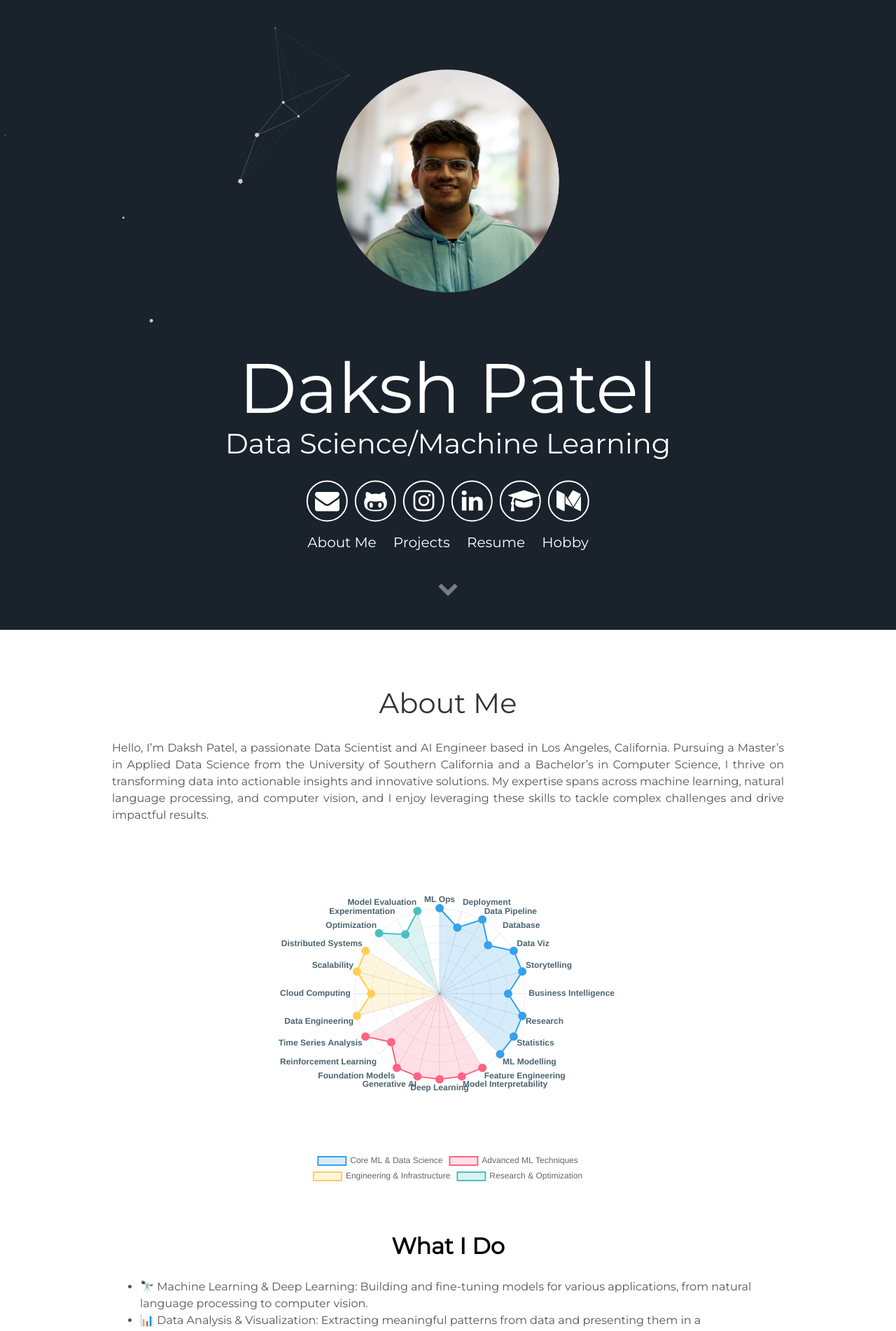
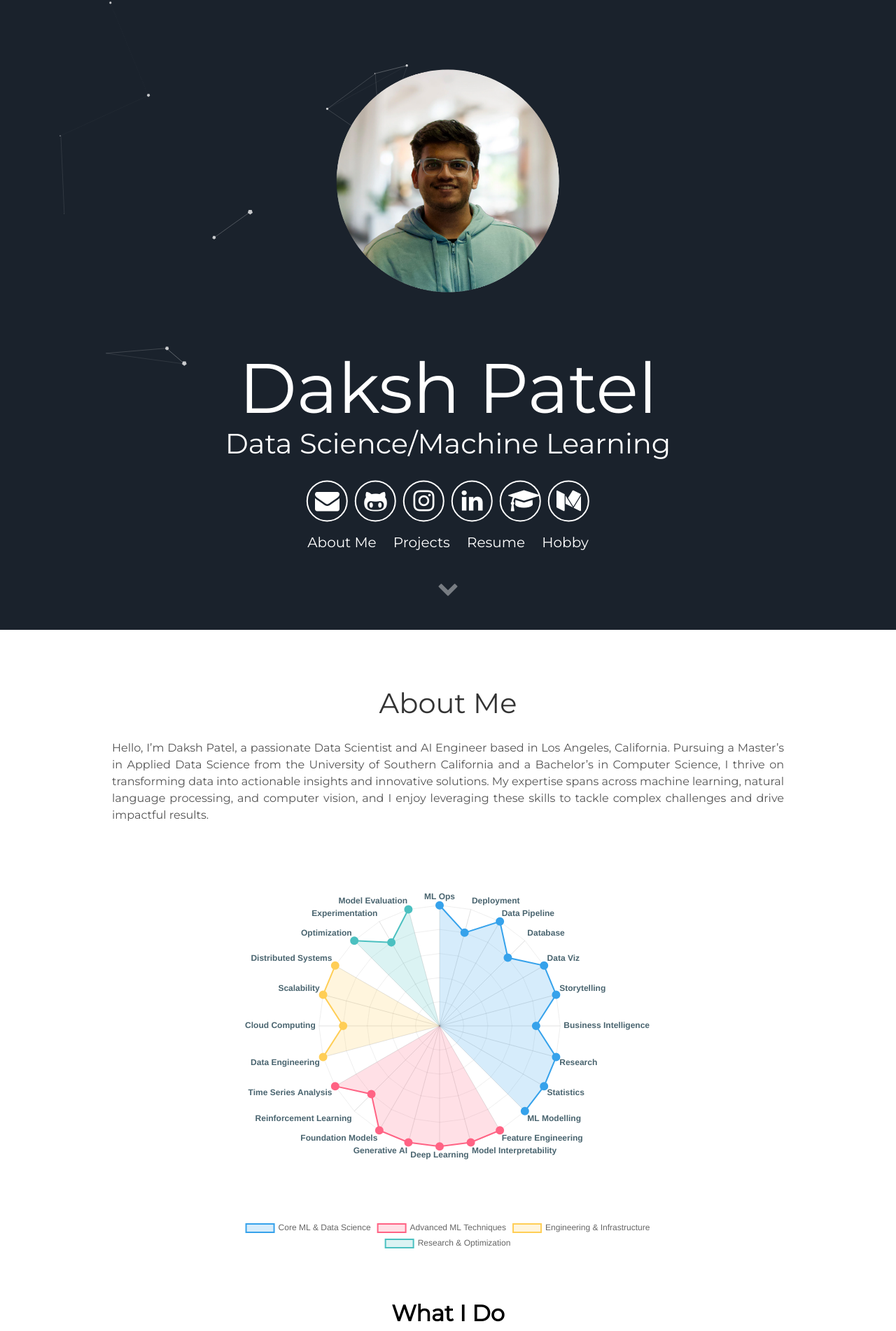
Before and after one commit to helloitsdaksh/portfolio, a Jekyll site: the page built from index.html, in a window 1280 px wide. Shown: the top 1902 px of the page at 70% size. Built offline with Jekyll 4.4.1, drawn with Linux system fonts in a browser that asks for light colours.

Commit message:
Adding Radar Chart

```diff
--- a/assets/css/main.css
+++ b/assets/css/main.css
@@ -3646,13 +3646,10 @@ sub,sup{
   display: flex;
   justify-content: center;
   align-items: center;
-    width: 90%; /* Occupy most of the screen width */
-    margin: 20px auto; /* Center the chart */
-    max-width: 600px; /* Limit max width on larger screens */
     }
 canvas {
-    max-width: 500px; /* Forces a smaller width */
-    max-height: 500px; /* Forces a smaller height */
+    max-width: 600px; /* Forces a smaller width */
+    max-height: 600px; /* Forces a smaller height */
     width: 100%;
     height: auto;
     box-sizing: border-box;
@@ -3664,12 +3661,13 @@ canvas {
     height: auto;
 }
 
-/* Styles for smaller screens (adjust breakpoints as needed) */
-@media (max-width: 768px) {
-    .chart-container {
-        width: 95%; /* Take up more space on small screens */
+@media (max-width: 768px) {  // Adjust breakpoint as needed
+    .chart-container canvas {
+        height: 350px !important; // Fixed height for small screens (if needed)
     }
-    .chart-container canvas {
-        height: 300px !important; /* Set a fixed height for small screens */
+
+    /* If you're NOT using the datalabels plugin and just using pointLabels: */
+    .chart-container canvas .chartjs-labels {
+        font-size: 10px !important; // Smaller font size on small screens
     }
 }
```
